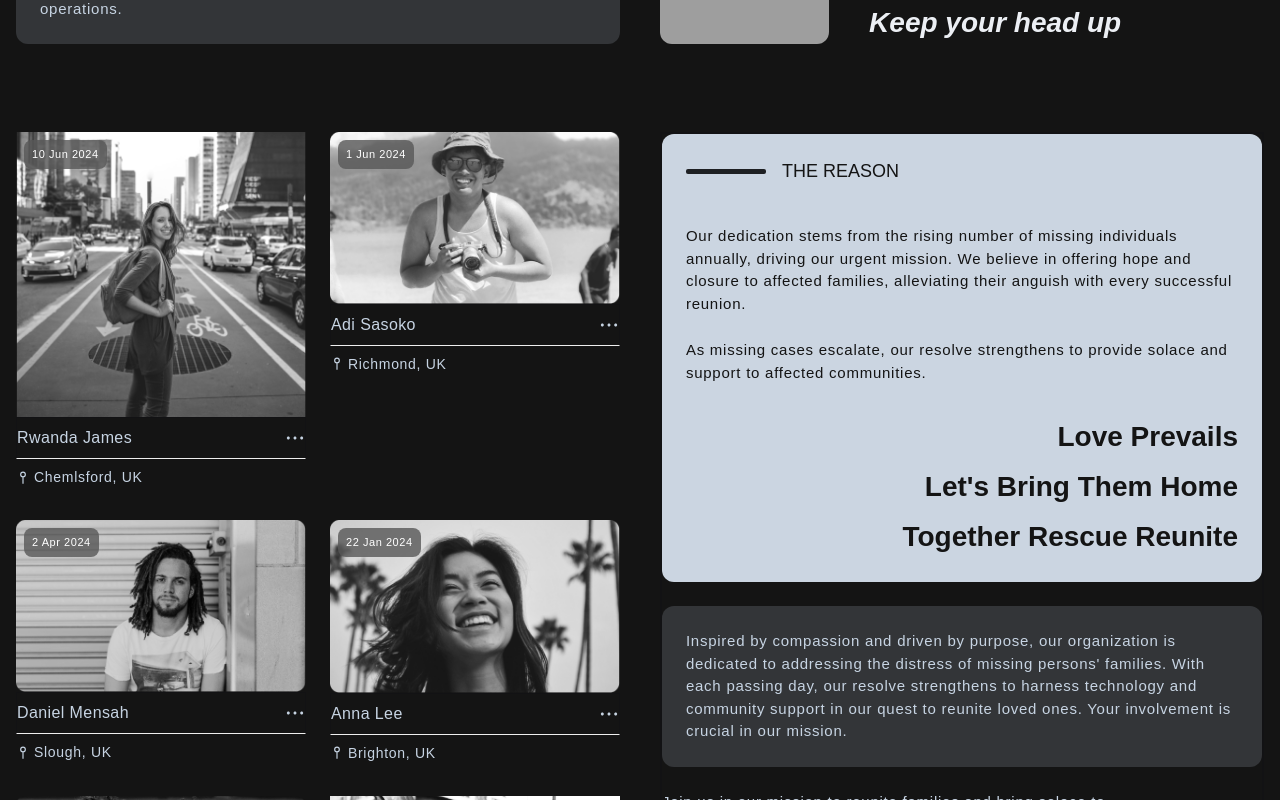
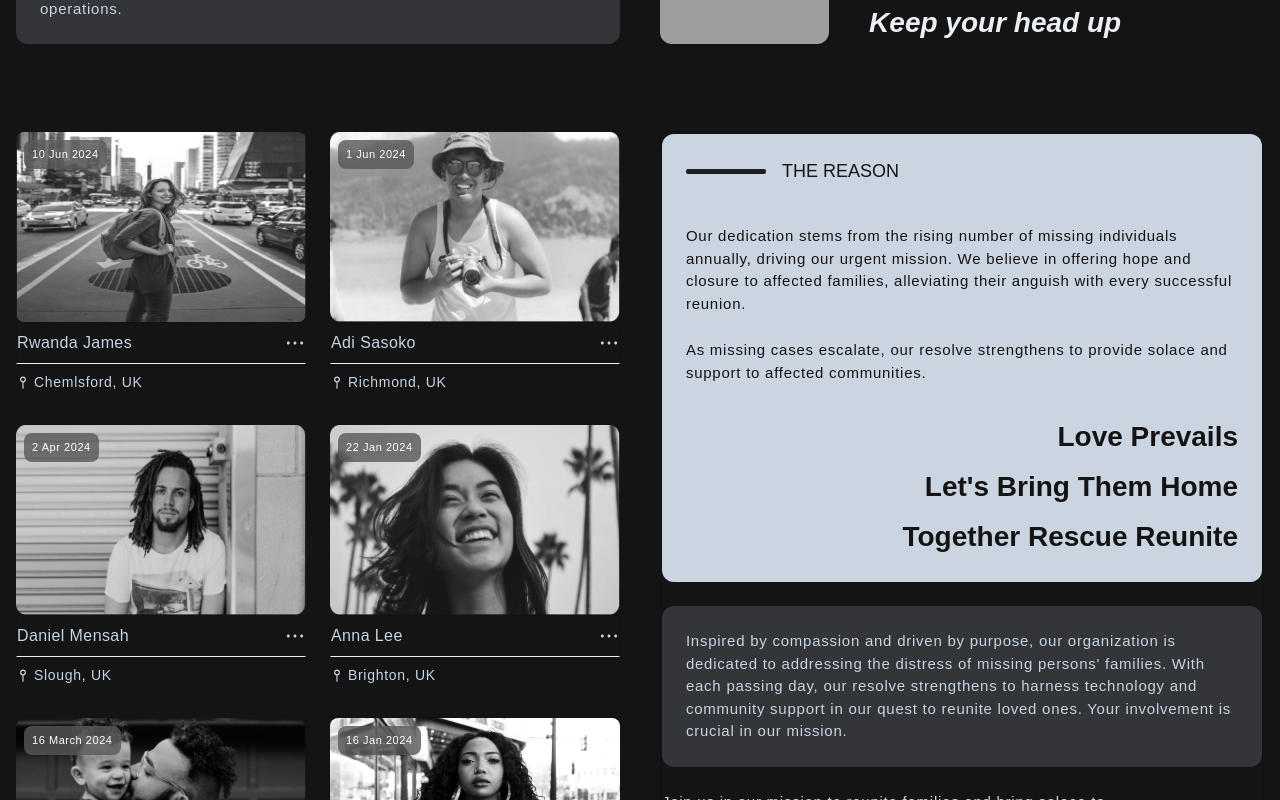
Before and after one commit to joujou144/missing-persons-homepage, a Next.js app: page / in a window 1280 px wide. Shown: the part 1340-2140 px from the top of the page. Built offline with nearby package versions, Linux system fonts and the light colour scheme; grey boxes are pictures that could not be loaded; a web font is replaced by a local one.

Commit message:
fix images width

```diff
--- a/app/About.tsx
+++ b/app/About.tsx
@@ -42,7 +42,7 @@ const About = () => {
                 alt="hope-image"
                 width={100}
                 height={20}
-                className="rounded-xl md:w-[30%] xl:w-[28%]"
+                className="rounded-xl md:w-[30%] xl:w-[28%] h-auto"
               />
               <div className="flex flex-col justify-between">
                 {ABOUT_SLOGANS.map(({ label }) => (
--- a/components/MissingPersons.tsx
+++ b/components/MissingPersons.tsx
@@ -25,9 +25,9 @@ const MissingPersons = ({ missing, className }: MissingPersonProps) => {
             <Image
               src={imageSrc}
               alt={name}
-              width={300}
-              height={50}
-              className="flex-1 h-auto w-[300px] image-grayscale"
+              width={200}
+              height={200}
+              className="flex-1 h-[190px] w-full image-grayscale rounded-lg"
             />
             <DatePill createdAt={createdAt} />
             <div className="flexBetween py-2 border-[1px] border-b-gray-10">
```
